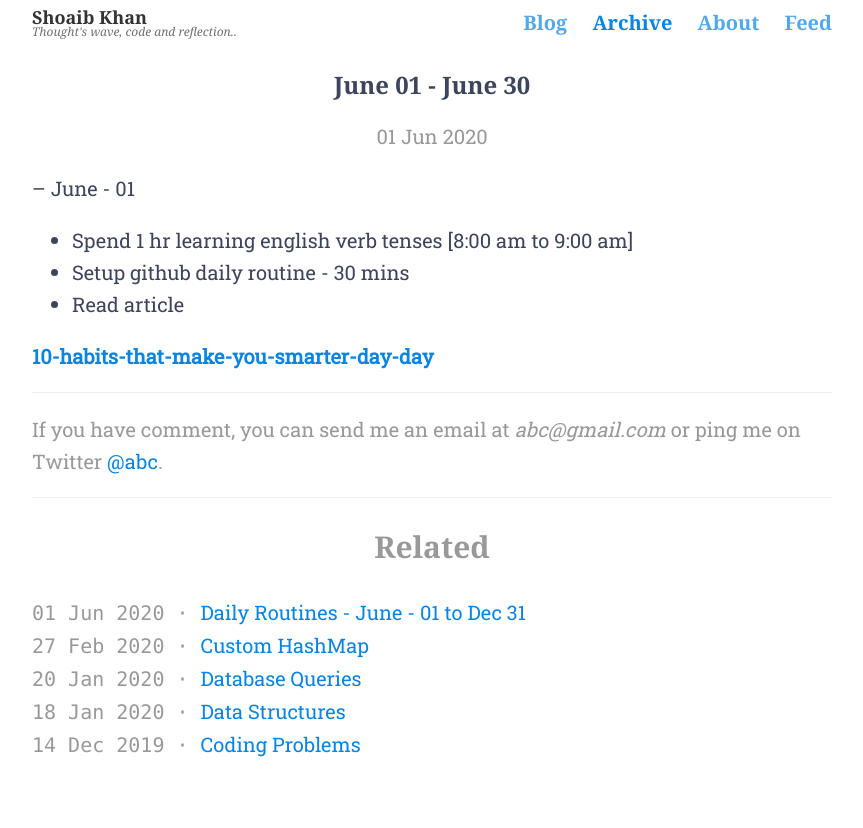
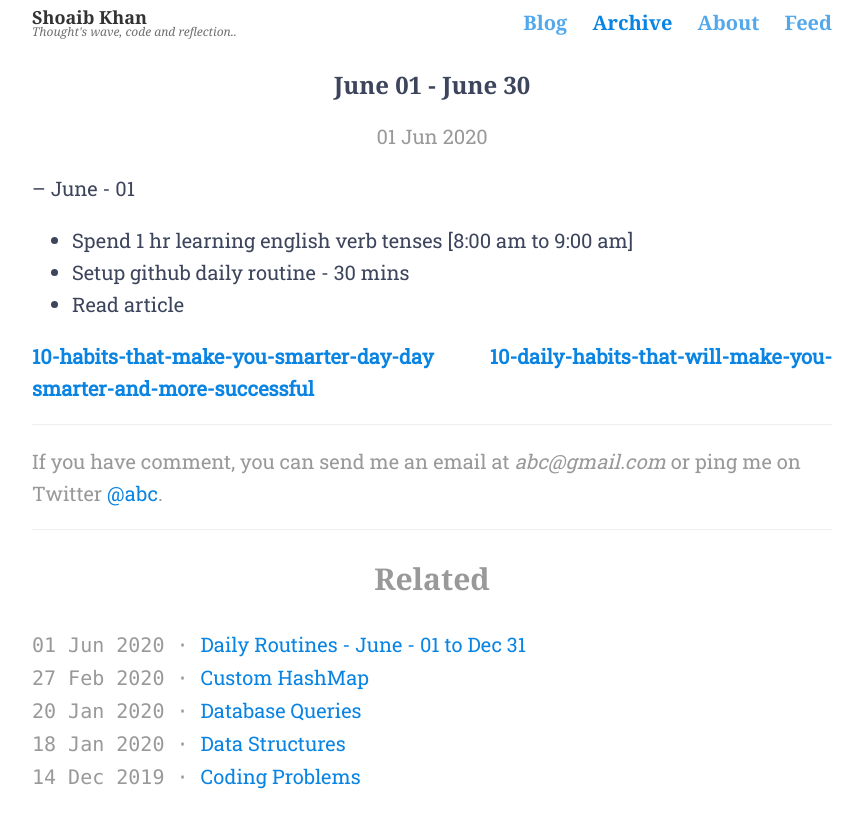
Before and after one commit to shoaibk-dev/shoaibk-dev.github.io, a Jekyll site: the page built from _posts/2020-06-01-June-01.md, in a window 1280 px wide. Shown: the top 828 px of the page, without its empty margins (208-1071 px from the left). Built offline with Jekyll 4.4.1, drawn with Linux system fonts in a browser that asks for light colours; nearby versions of some CDN libraries; library files that are not in the unit come from our copies.

Commit message:
Update 2020-06-01-June-01.md

```diff
--- a/_posts/2020-06-01-June-01.md
+++ b/_posts/2020-06-01-June-01.md
@@ -10,3 +10,4 @@ title: June 01 - June 30
  - Read article
 
   [**10-habits-that-make-you-smarter-day-day**](https://www.lifehack.org/293674/10-habits-that-make-you-smarter-day-day)
+  [**10-daily-habits-that-will-make-you-smarter-and-more-successful**](https://medium.com/writers-guild/10-daily-habits-that   will-make-you-smarter-and-more-successful-in-the-long-run-8f7130133f60)
```
